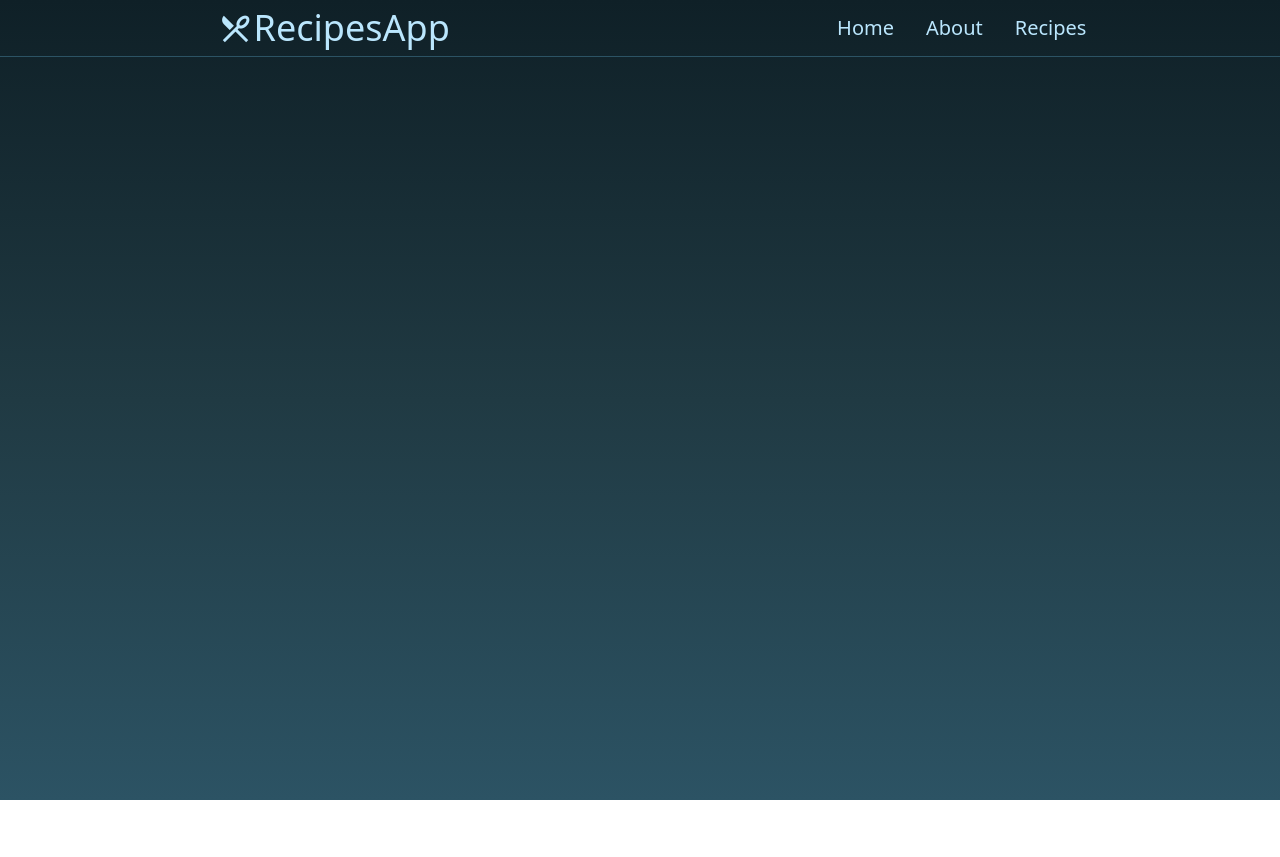
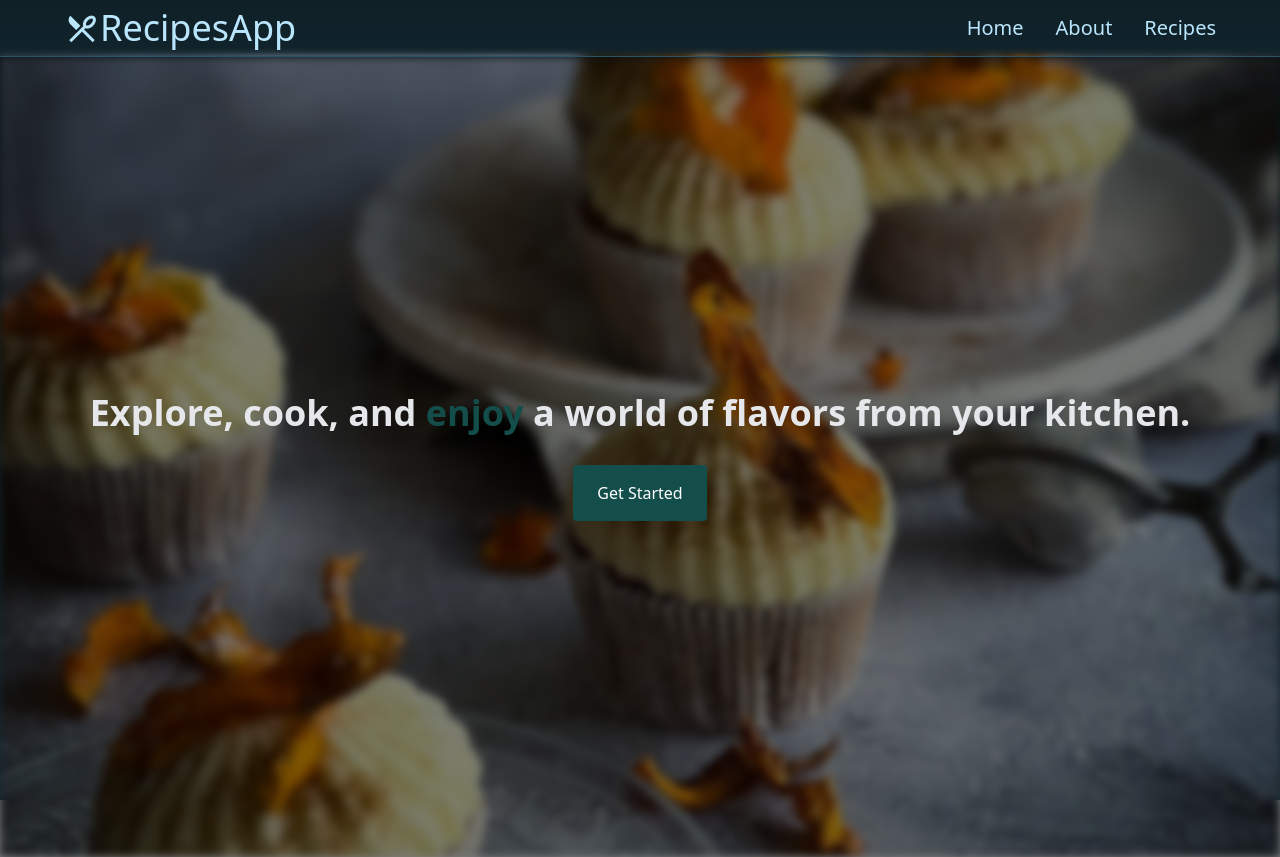
Before and after one commit to tech87/foodRecipes, a React (Vite) app: page / in a window 1280 px wide. Before the commit the page ends 800 px from the top, so only its background shows below. Built offline with nearby package versions, Linux system fonts and the light colour scheme.

Commit message:
added banner image on larger screens

```diff
--- a/src/App.jsx
+++ b/src/App.jsx
@@ -1,6 +1,7 @@
 import React from "react";
 import { createRoot } from "react-dom/client";
 import Navbar from "./Navbar";
+import Banner from "./Banner";
 
 const App = () => {
   const mainBackground = {
@@ -10,6 +11,7 @@ const App = () => {
   return (
     <main style={mainBackground}>
       <Navbar />
+      <Banner />
     </main>
   );
 };
--- /dev/null
+++ b/src/Banner.jsx
@@ -0,0 +1,60 @@
+import banner from "./images/banner.jpg";
+import bannerMobile from "./images/bannerMobile.jpg";
+
+const Banner = () => {
+  return (
+    <section className="flex justify-center">
+      {/*banner image on small screens*/}
+      <div className="relative w-full block md:hidden h-screen">
+        <img
+          src="./images/bannerMobile.jpg"
+          alt="cupcakes banner picture"
+          className="h-full w-full object-cover blur-sm"
+        />
+        <div className="absolute inset-0 flex flex-col items-start justify-center px-8 bg-black bg-opacity-50">
+          <h1 className="text-gray-200 text-4xl font-bold px-8">
+            Explore, cook, and <span className="text-teal-900">enjoy</span> a
+            world of flavors from your kitchen.
+          </h1>
+          <button className="bg-teal-900 text-white py-2 px-4 ml-8 mt-4 rounded hover:bg-teal-700">
+            Get Started
+          </button>
+        </div>
+      </div>
+      {/*banner image on larger screens*/}
+      <div className="relative w-full hidden md:block h-screen">
+        <img
+          src="./images/banner.jpg"
+          alt="cupcakes banner picture"
+          className="h-full w-full object-cover blur-sm"
+        />
+        <div className="absolute inset-0 flex flex-col items-center justify-center px-8 bg-black bg-opacity-50">
+          <h1 className="text-gray-200 text-4xl font-bold px-8">
+            Explore, cook, and <span className="text-teal-900">enjoy</span> a
+            world of flavors from your kitchen.
+          </h1>
+          <button className="bg-teal-900 text-white py-4 px-6 mt-8 rounded hover:bg-teal-700">
+            Get Started
+          </button>
+        </div>
+      </div>
+      {/* <div className="hidden md:flex md:w-2/3">
+        <div className="flex items-center justify-center w-1/2">
+          <h2 className="text-white text-4xl md:text-5xl font-bold">
+            Explore, cook, and <span className="text-teal-900">enjoy</span> a
+            world of flavors from your kitchen.
+          </h2>
+        </div>
+        <div className="relative w-1/2 h-96">
+          <img
+            src="./images/banner.jpg"
+            alt="cupcake banner image for bigger screens"
+            className="w-full h-full object-cover"
+          />
+        </div>
+      </div> */}
+    </section>
+  );
+};
+
+export default Banner;
--- a/src/Navbar.jsx
+++ b/src/Navbar.jsx
@@ -4,33 +4,48 @@ const Navbar = () => {
   const [isOpen, setIsOpen] = useState(false);
 
   return (
-    <nav className="relative flex items-center md:justify-around border-b border-customBorder pb-2 pt-2 w-full">
-      <div className="flex items-center ml-6">
+    <nav className="relative flex items-center md:justify-between border-b border-customBorder pb-2 pt-2 w-full z-10">
+      <div className="flex items-center ml-6 md:ml-16">
         <i className="ri-restaurant-2-line text-2xl md:text-4xl text-sky-200"></i>
         <h2 className="text-2xl md:text-4xl text-sky-200">RecipesApp</h2>
       </div>
-      <div className="hidden md:flex space-x-8">
-        <a href="#" className="text-xl text-sky-200 hover:text-slate-300">
+      {/* Big devices menu, visible on medium and up screens */}
+      <div className="hidden md:flex space-x-8 md:mr-16">
+        <a
+          href="#"
+          className="text-xl text-sky-200 hover:text-slate-300 hover:scale-125"
+        >
           Home
         </a>
-        <a href="#" className="text-xl text-sky-200 hover:text-slate-300">
+        <a
+          href="#"
+          className="text-xl text-sky-200 hover:text-slate-300 hover:scale-125"
+        >
           About
         </a>
-        <a href="#" className="text-xl text-sky-200 hover:text-slate-300">
+        <a
+          href="#"
+          className="text-xl text-sky-200 hover:text-slate-300 hover:scale-125"
+        >
           Recipes
         </a>
       </div>
+      {/* Mobile Button*/}
       <div className="md:hidden ml-auto mr-6">
         <button
           onClick={() => setIsOpen(!isOpen)}
           className="text-sky-200 hover:text-gray-300 focus:outline-none"
         >
-          <i className="ri-menu-line text-2xl"></i>
+          {isOpen ? (
+            <i class="ri-close-fill text-2xl"></i>
+          ) : (
+            <i className="ri-menu-line text-2xl"></i>
+          )}
         </button>
       </div>
       {/* Mobile Menu, visible when isOpen is true */}
       {isOpen && (
-        <div className="absolute top-full left-0 w-full bg-[#0F2027] md:hidden">
+        <div className="absolute top-full left-0 w-full bg-[#0F2027] md:hidden z-20">
           <a
             href="#"
             className="block text-sky-200 hover:bg-teal-900 px-6 py-2"
--- a/tailwind.config.js
+++ b/tailwind.config.js
@@ -8,6 +8,7 @@ module.exports = {
       },
       colors: {
         customBorder: "#2C5364",
+        customBg: "linear-gradient(to bottom, #0F2027, #203A43, #2C5364)",
       },
     },
   },
```
Also changed, not shown: src/images/banner.jpg (added), src/images/bannerMobile.jpg (added).
